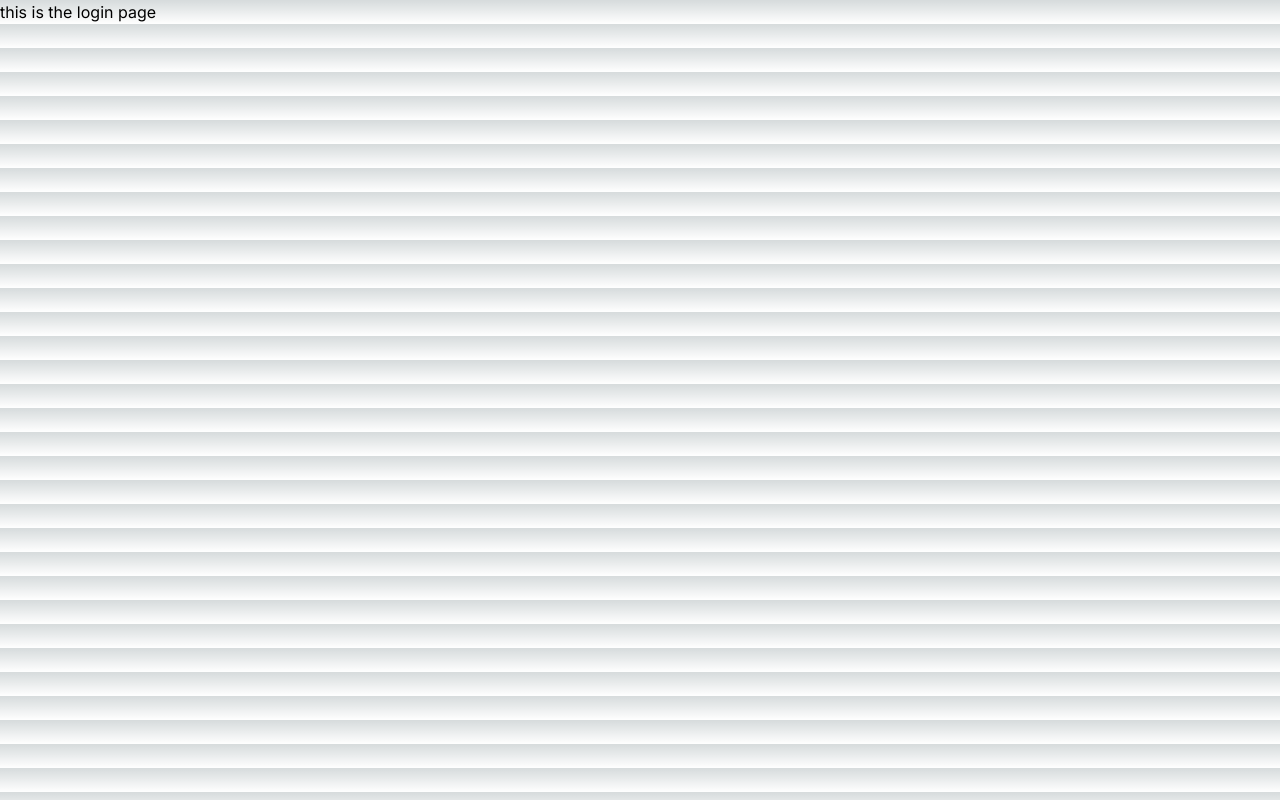
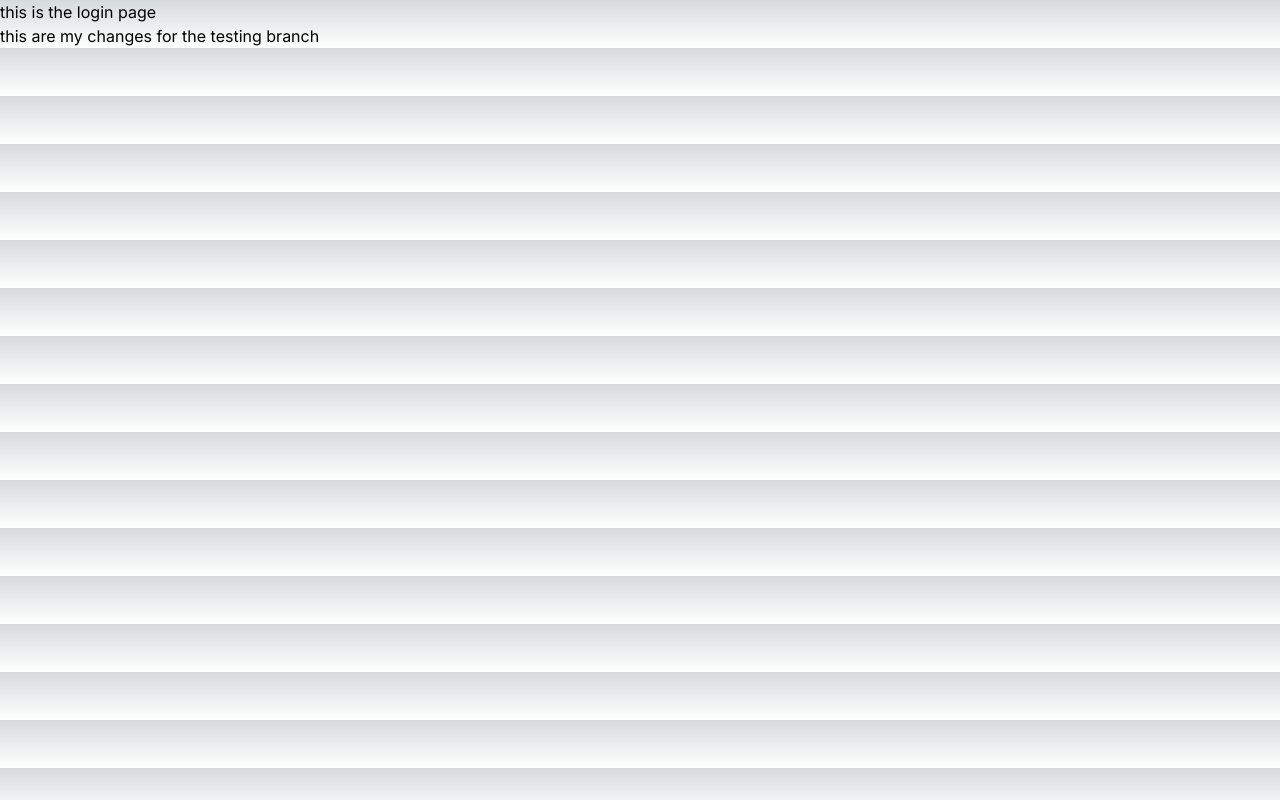
Before and after one commit to farukmiftari994/travelbuddy-app, a Next.js app: page /login in a window 1280 px wide. Built offline with nearby package versions, Linux system fonts and the light colour scheme.

Commit message:
added changes to login page for testing branch

```diff
--- a/src/app/login/page.tsx
+++ b/src/app/login/page.tsx
@@ -2,6 +2,7 @@ export default function LoginPage() {
   return (
     <div>
       <h1>this is the login page</h1>
+      <h2>this are my changes for the testing branch</h2>
     </div>
   );
 }
```
